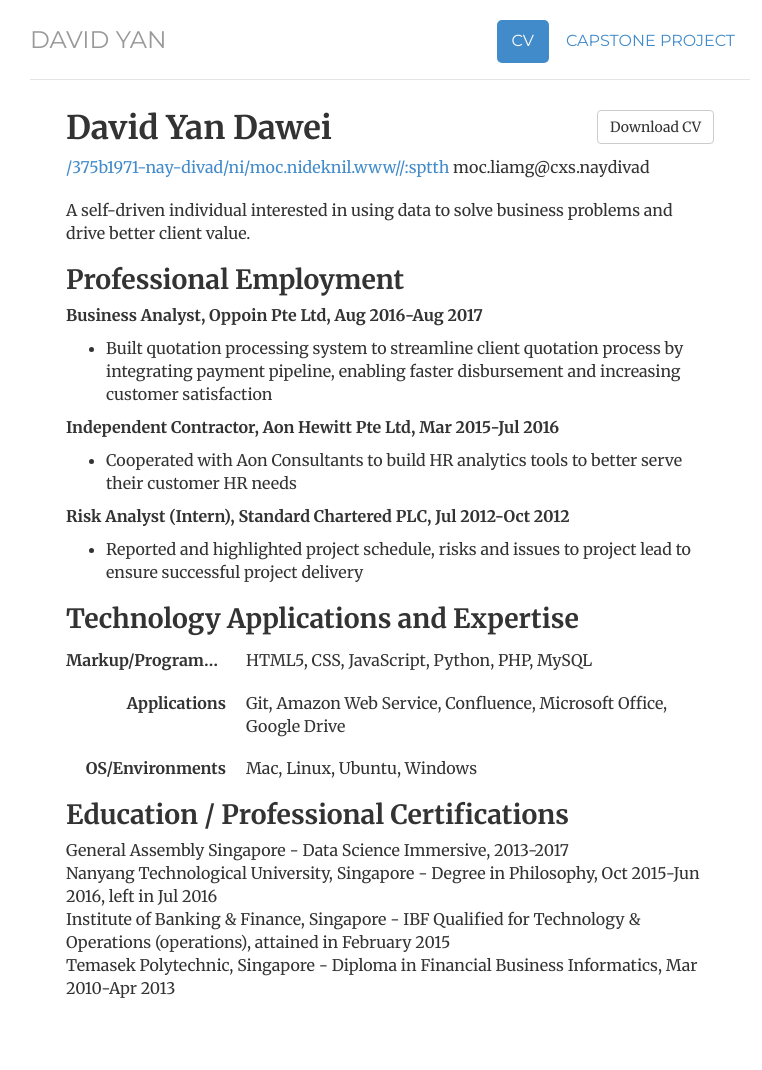
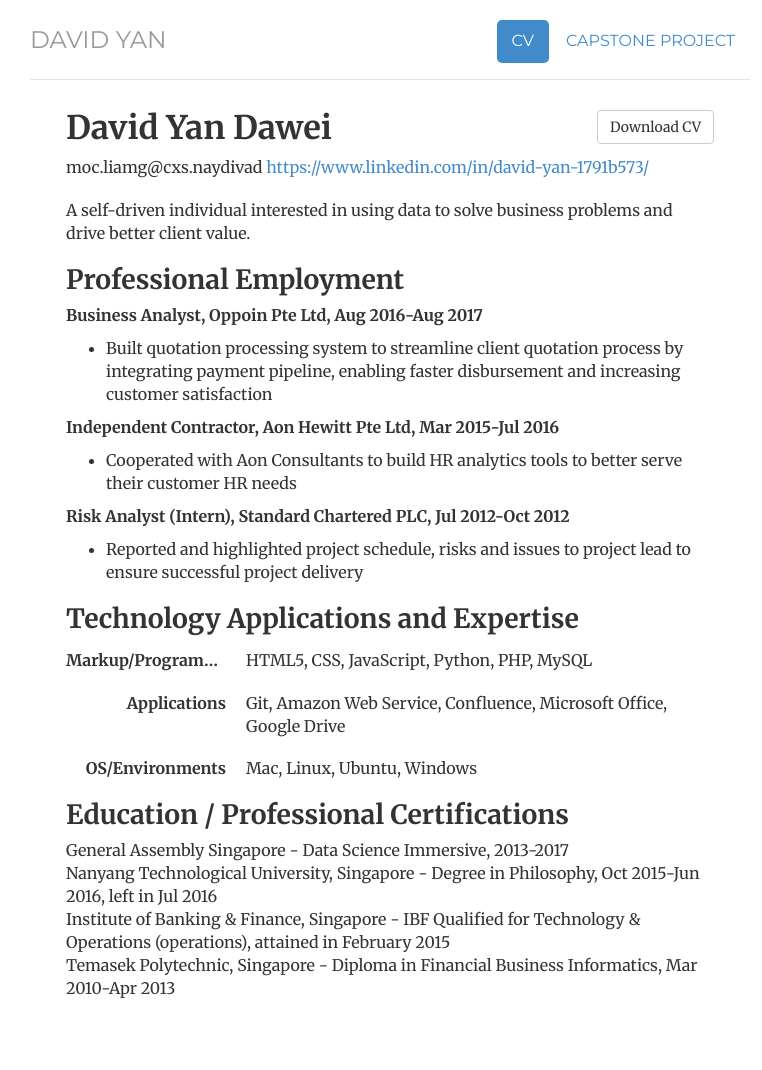
Before and after one commit to davidyan92/davidyan92.github.io, a Jekyll site: the page built from cv/index.html, in a window 1280 px wide. Shown: the whole page, without its empty margins (250-1012 px from the left). Built offline with Jekyll 4.4.1, drawn with Linux system fonts in a browser that asks for light colours.

Commit message:
edited cv page

```diff
--- a/cv/index.html
+++ b/cv/index.html
@@ -14,7 +14,7 @@ description: Current CV for David Yan
 	<span itemprop="name"><h1>David Yan Dawei</h1></span>
 	<address>
 	<span class="obfuscate">davidyan.sxc@gmail.com</span>
-	<span class="obfuscate"><a href="https://www.linkedin.com/in/david-yan-1791b573/">https://www.linkedin.com/in/david-yan-1791b573/</a></span>
+	<a href="https://www.linkedin.com/in/david-yan-1791b573/">https://www.linkedin.com/in/david-yan-1791b573/</a>
 	</address>
 	</div>
 
```
